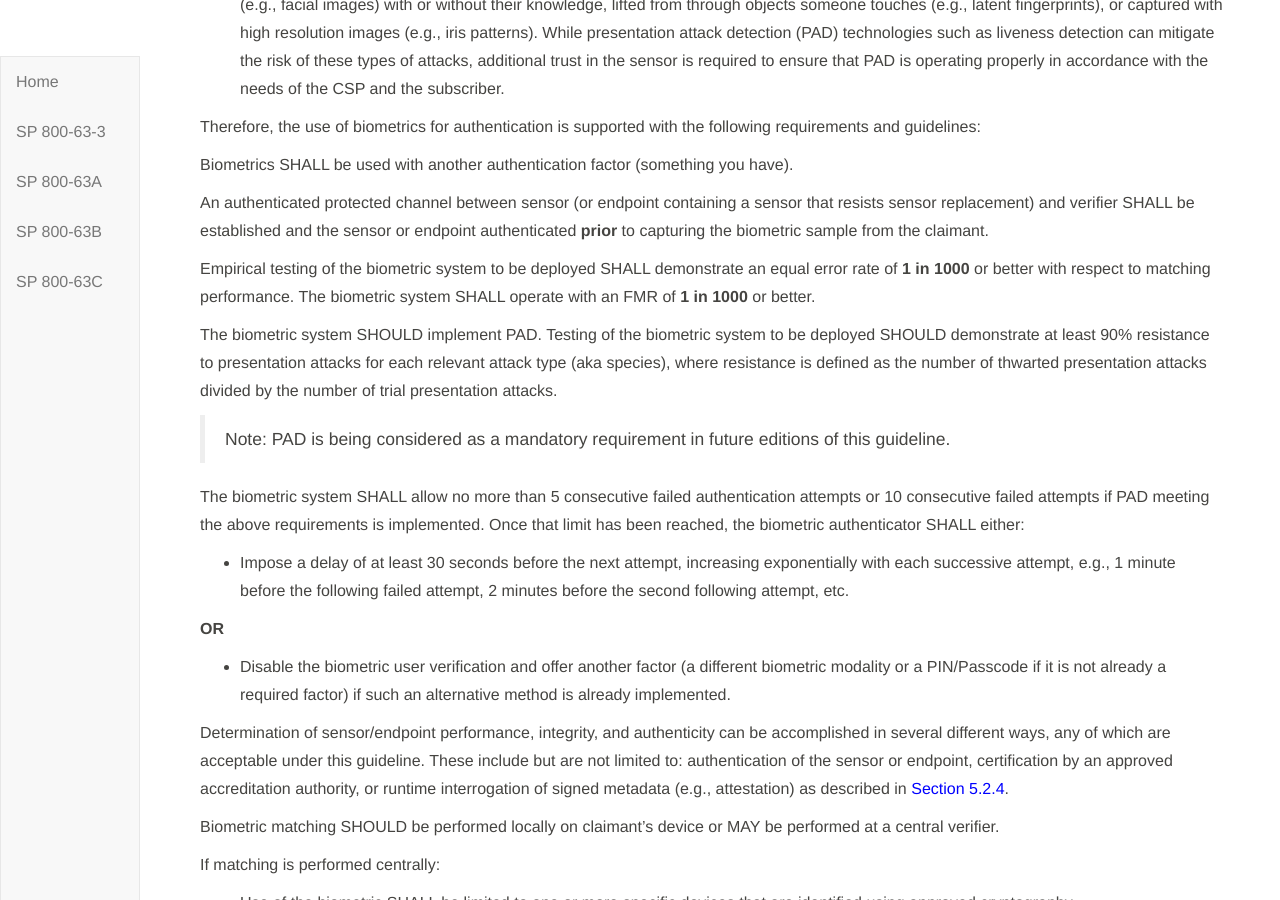
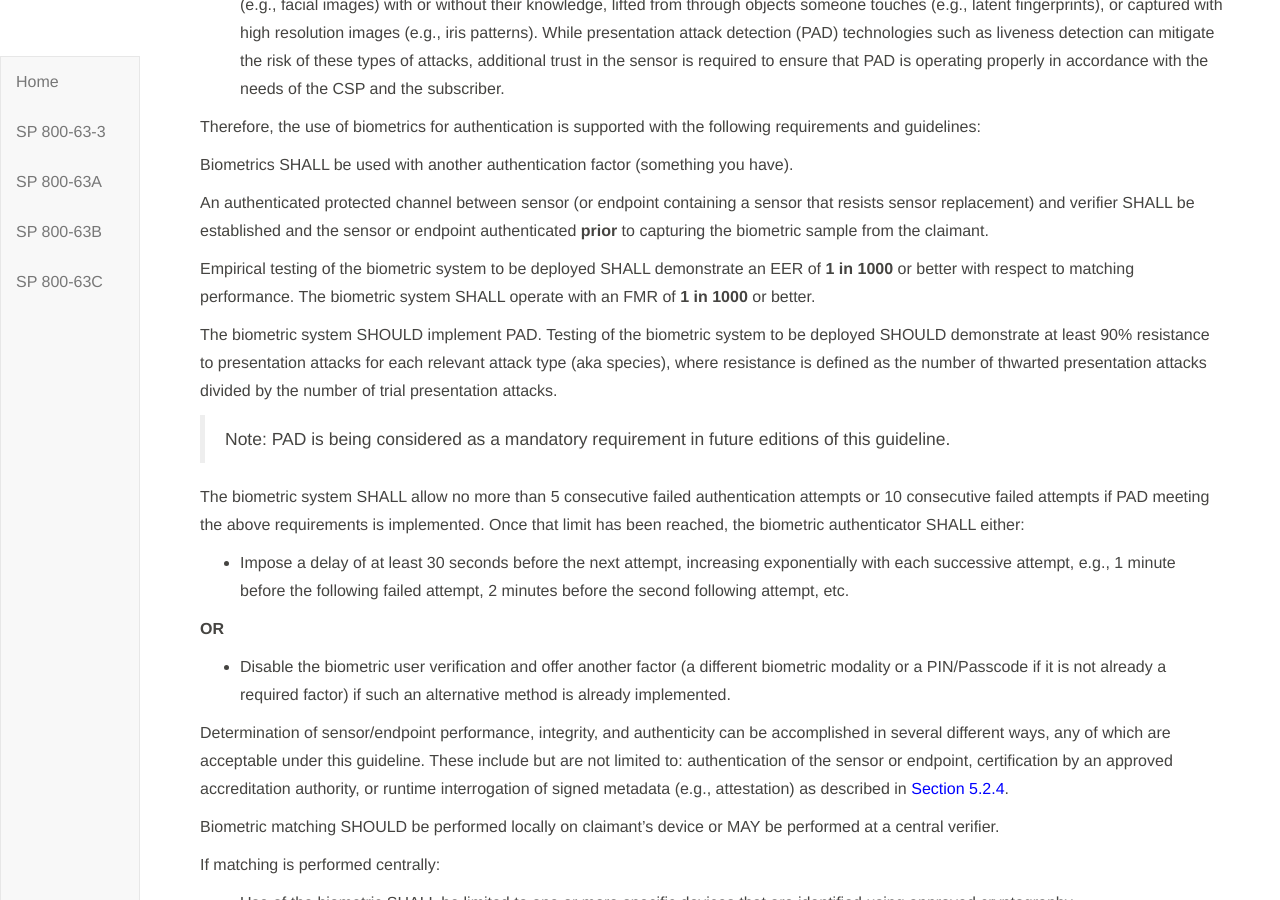
Before and after one commit to usnistgov/800-63-3, a Jekyll site: the page built from sp800-63b/sec5_authenticators.md, in a window 1280 px wide and 900 px high, scrolled down 11093 px. Built offline with Jekyll 4.4.1, drawn with Linux system fonts in a browser that asks for light colours; our own code applies the rules of GitHub Pages for plain Markdown files.

Commit message:
Update sec5_authenticators.md

```diff
--- a/sp800-63b/sec5_authenticators.md
+++ b/sp800-63b/sec5_authenticators.md
@@ -346,7 +346,7 @@ Biometrics SHALL be used with another authentication factor (something you have)
 
 An authenticated protected channel between sensor (or endpoint containing a sensor that resists sensor replacement) and verifier SHALL be established and the sensor or endpoint authenticated **prior** to capturing the biometric sample from the claimant.
 
-Empirical testing of the biometric system to be deployed SHALL demonstrate an equal error rate of **1 in 1000** or better with respect to matching performance. The biometric system SHALL operate with an FMR of **1 in 1000** or better.
+Empirical testing of the biometric system to be deployed SHALL demonstrate an EER of **1 in 1000** or better with respect to matching performance. The biometric system SHALL operate with an FMR of **1 in 1000** or better.
 
 The biometric system SHOULD implement PAD. Testing of the biometric system to be deployed SHOULD demonstrate at least 90% resistance to presentation attacks for each relevant attack type (aka species), where resistance is defined as the number of thwarted presentation attacks divided by the number of trial presentation attacks.
 
```
